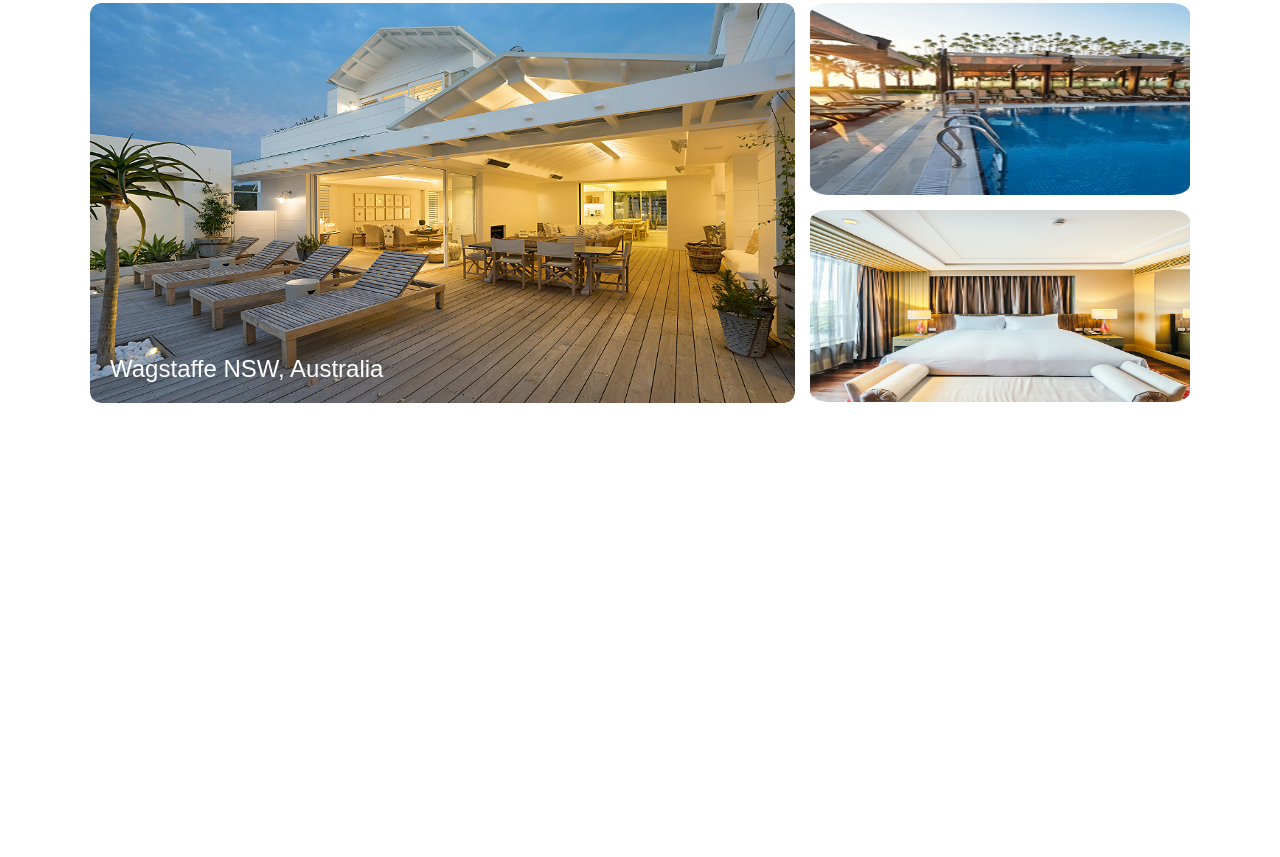
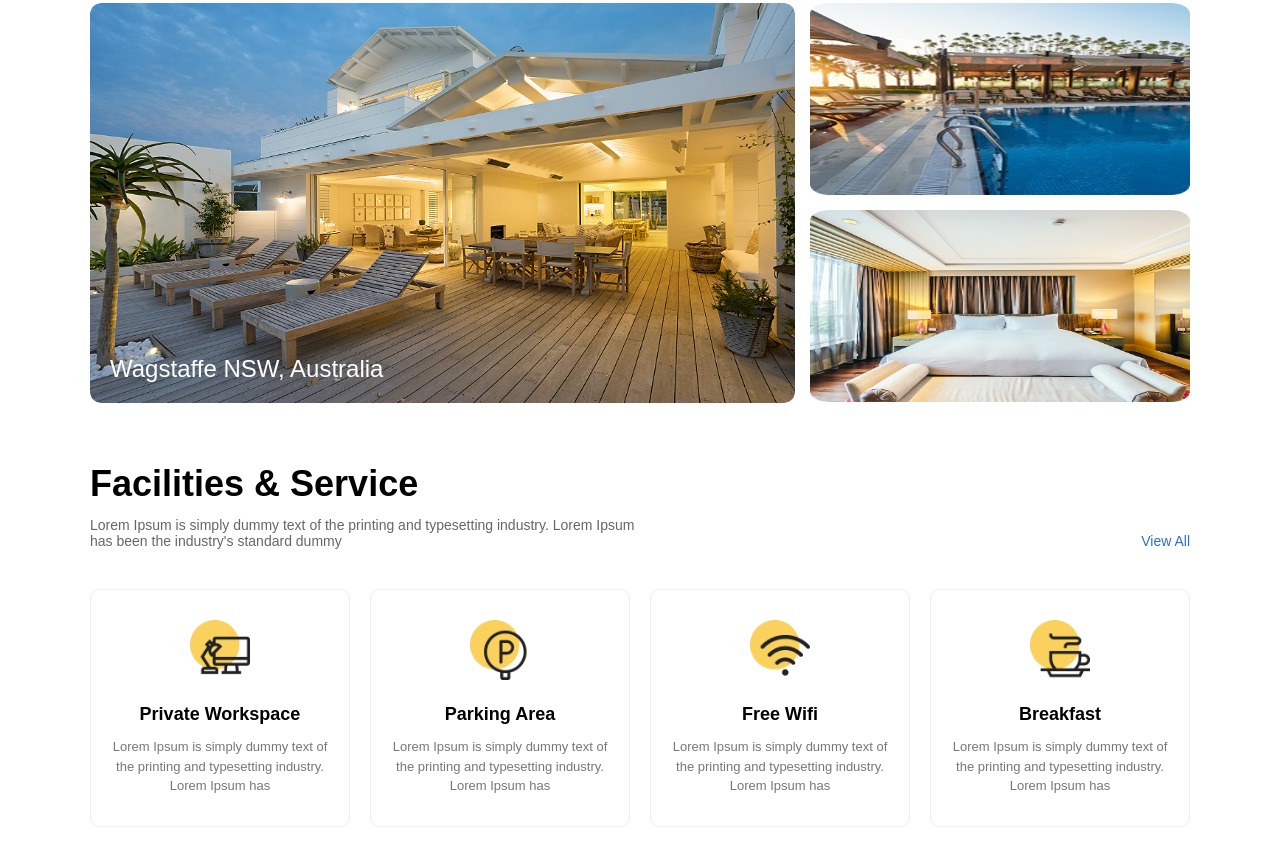
Before and after one commit to nasrullo006/H-W11, a plain HTML site: page index.html in a window 1280 px wide. Shown: the part 265-1122 px from the top of the page. Before the commit the page ends 800 px from the top, so only its background shows below. Drawn offline with Linux system fonts and the light colour scheme.

Commit message:
section 3

```diff
--- a/index.html
+++ b/index.html
@@ -58,6 +58,41 @@
         </div>
     </div>
 
+    <div class="t26">
+        <div class="t27">
+            <div class="t28">
+                <h2 class="t29">Facilities & Service</h2>
+                <p class="t30">Lorem Ipsum is simply dummy text of the printing and typesetting industry. Lorem Ipsum has been the industry's standard dummy</p>
+            </div>
+            <p class="t31">View All</p>
+        </div>
+
+        <div class="t32">
+            <div class="t33">
+                <img class="t34" src="./Group 78.png" alt="icon">
+                <h3 class="t35">Private Workspace</h3>
+                <p class="t36">Lorem Ipsum is simply dummy text of the printing and typesetting industry. Lorem Ipsum has</p>
+            </div>
+
+            <div class="t33">
+                <img class="t34" src="./Group 79.png" alt="icon">
+                <h3 class="t35">Parking Area</h3>
+                <p class="t36">Lorem Ipsum is simply dummy text of the printing and typesetting industry. Lorem Ipsum has</p>
+            </div>
+
+            <div class="t33">
+                <img class="t34" src="./Group 80.png" alt="icon">
+                <h3 class="t35">Free Wifi</h3>
+                <p class="t36">Lorem Ipsum is simply dummy text of the printing and typesetting industry. Lorem Ipsum has</p>
+            </div>
+
+            <div class="t33">
+                <img class="t34" src="./Group 81.png" alt="icon">
+                <h3 class="t35">Breakfast</h3>
+                <p class="t36">Lorem Ipsum is simply dummy text of the printing and typesetting industry. Lorem Ipsum has</p>
+            </div>
+        </div>
+    </div>
 
 
 </body>
--- a/style.css
+++ b/style.css
@@ -170,3 +170,60 @@
     max-width: 1100px;
     margin: 60px auto;
 }
+
+.t27 {
+    display: flex;
+    justify-content: space-between;
+    align-items: flex-end;
+    margin-bottom: 40px;
+}
+
+.t28 {
+    width: 550px;
+}
+
+.t29 {
+    font-size: 36px;
+    margin-bottom: 12px;
+}
+
+.t30 {
+    font-size: 14px;
+    color: #666;
+}
+
+.t31 {
+    color: #2b70c9;
+    font-size: 14px;
+    cursor: pointer;
+}
+
+.t32 {
+    display: flex;
+    gap: 20px;
+}
+
+.t33 {
+    width: 25%;
+    padding: 30px 20px;
+    text-align: center;
+    border: 1px solid #f0f0f0;
+    border-radius: 10px;
+}
+
+.t34 {
+    width: 60px;
+    height: 60px;
+    margin-bottom: 20px;
+}
+
+.t35 {
+    font-size: 18px;
+    margin-bottom: 12px;
+}
+
+.t36 {
+    font-size: 13px;
+    color: #777;
+    line-height: 1.5;
+}
```
